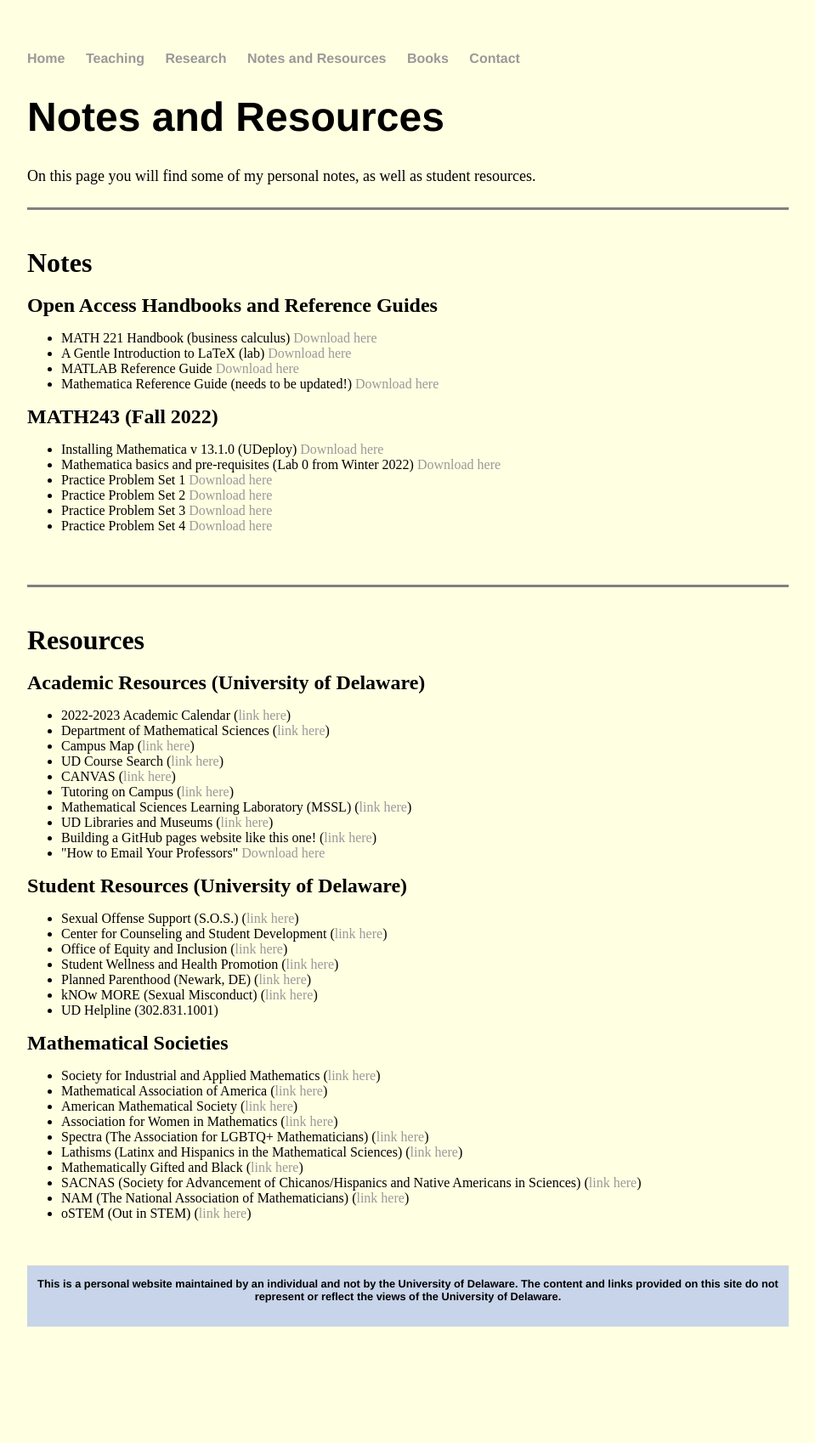
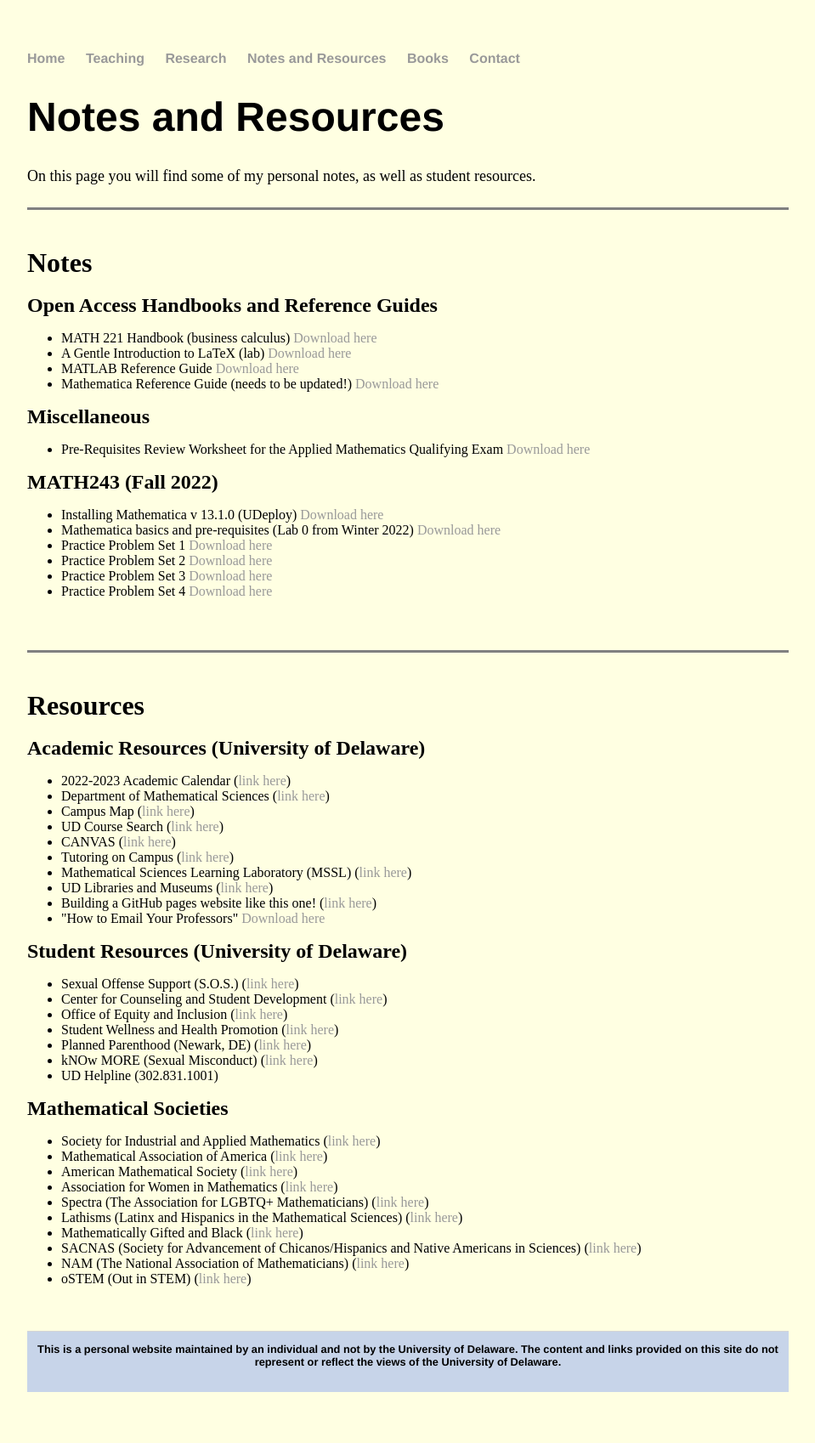
Before and after one commit to jhknakao/jhknakao.github.io, a Jekyll site: the page built from notes.html, in a window 1280 px wide. Shown: the whole page at 85% size, without its empty margins (160-1119 px from the left). Built offline with Jekyll 4.4.1, drawn with Linux system fonts in a browser that asks for light colours; before the commit the page ends 1621 px from its top, so only the background shows below that.

Commit message:
Update notes.html

```diff
--- a/notes.html
+++ b/notes.html
@@ -21,6 +21,11 @@
 		<li>A Gentle Introduction to LaTeX (lab) <a href="files/guides/Introduction_to_Latex_Worksheet.pdf" class="download" title="Download LaTeX Lab">Download here</a></li>
 		<li>MATLAB Reference Guide <a href="files/guides/MATLABguide.pdf" class="download" title="Download MATLAB Guide">Download here</a></li>
 		<li>Mathematica Reference Guide (needs to be updated!) <a href="files/guides/MathematicaGuide.pdf" class="download" title="Download Mathematica Guide">Download here</a></li>
+	</ul>
+
+	<font size="5"><b>Miscellaneous</b></font>
+	<ul>
+		<li>Pre-Requisites Review Worksheet for the Applied Mathematics Qualifying Exam <a href="files/Wkst_0.pdf" class="download" title="Download worksheet">Download here</a></li>
 	</ul>
 
 	<font size="5"><b>MATH243 (Fall 2022)</b></font>
```
